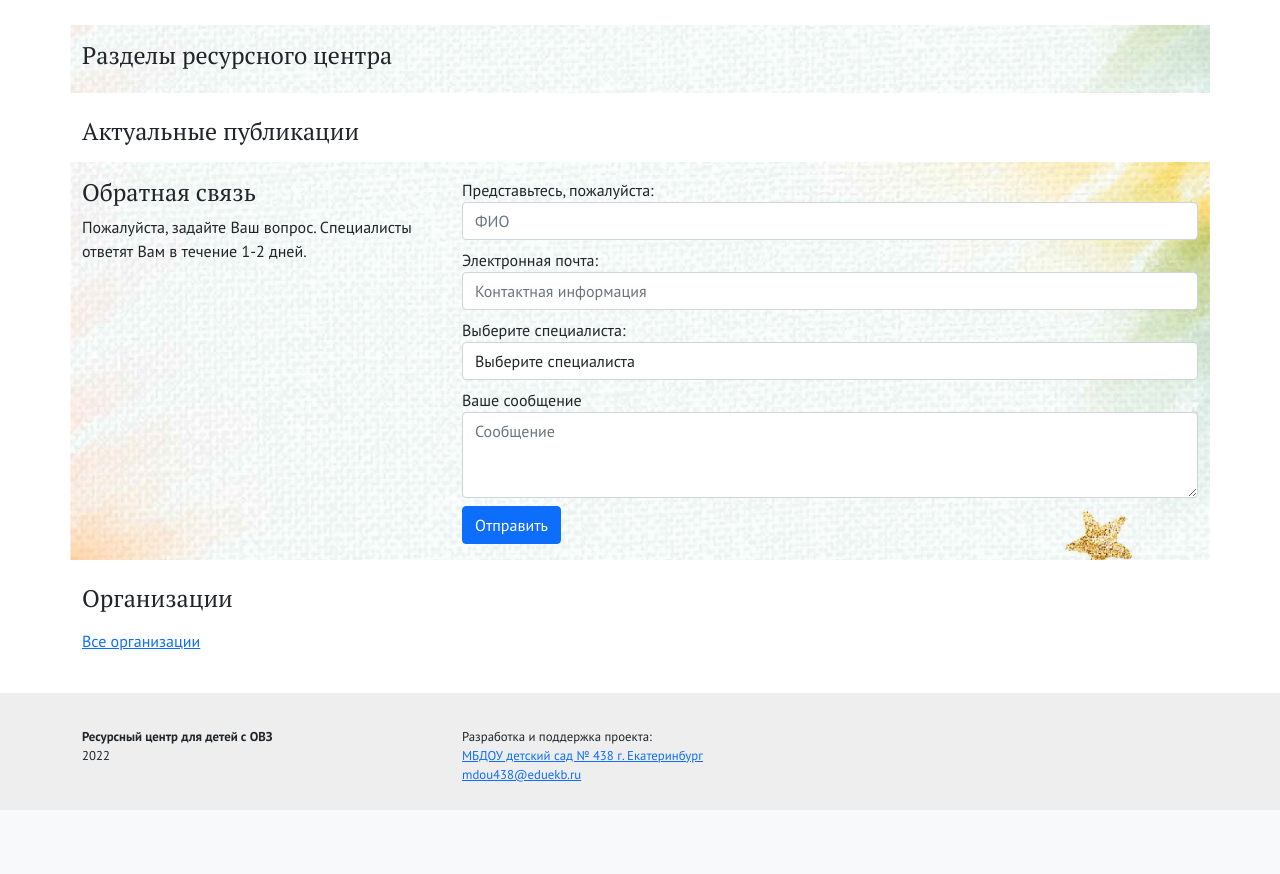
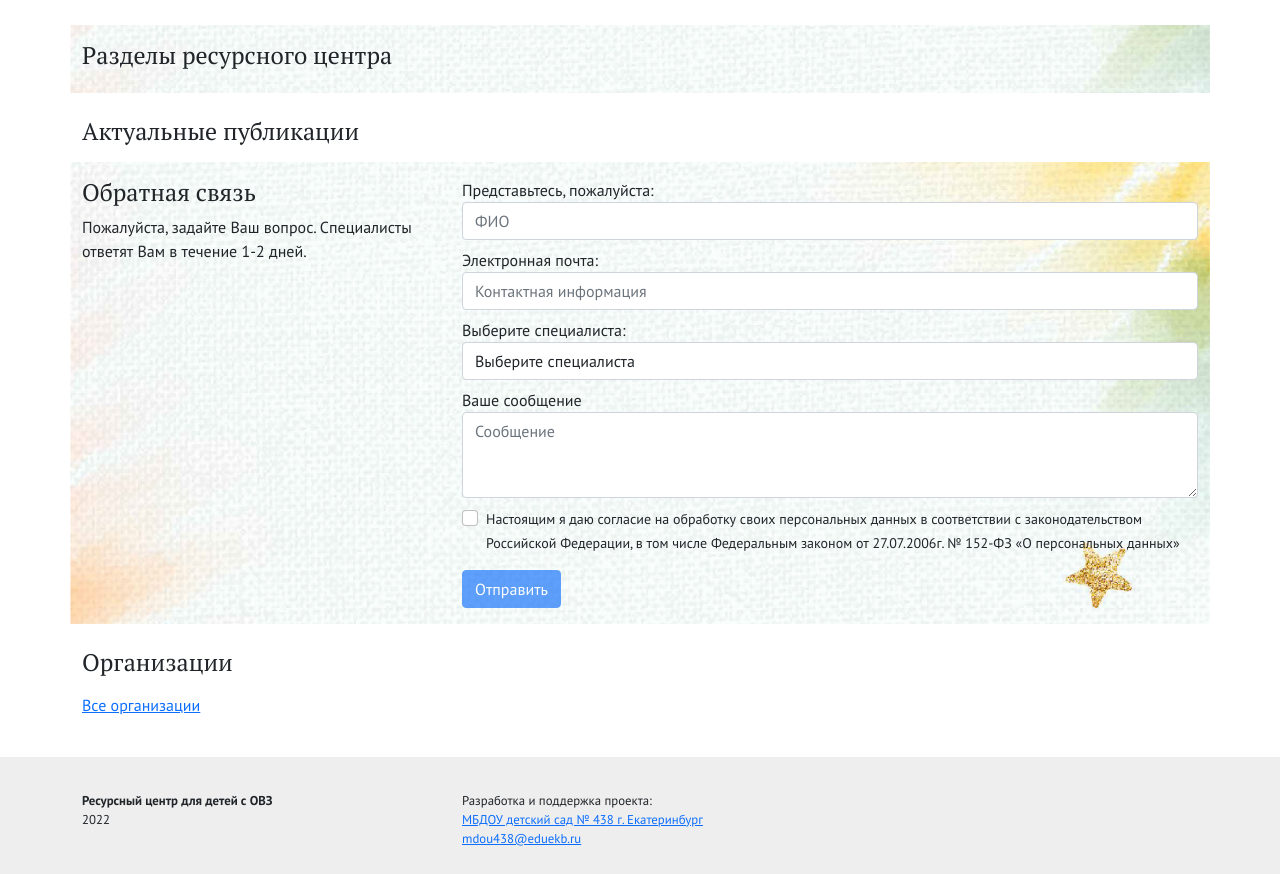
Before and after one commit to Ewald-Studio/recenter-backend, a Django app: page / in a window 1280 px wide. Shown: the part 403-1277 px from the top of the page. Before the commit the page ends 1185 px from the top, so only its background shows below. Run offline with Django 4.2, Linux system fonts and the light colour scheme; data that the repository does not hold is empty; some libraries are stand-ins or nearby versions.

Commit message:
PD checkbox

```diff
--- a/web/templates/index.html
+++ b/web/templates/index.html
@@ -45,7 +45,6 @@
   {% endfor %}
 </div>
 
-
 <!-- Feedback form -->
 <div class="row index-sections">
   <div class="col-md-4">
@@ -80,7 +79,11 @@
         <label for="message">Ваше сообщение</label>
         <textarea class="form-control" id="message" name="message" rows="3" placeholder="Сообщение" required></textarea>
       </div>
-      <button type="submit" class="btn btn-primary">Отправить</button>
+      <div class="form-group form-check mb-2">
+        <input type="checkbox" class="form-check-input" id="check" name="check" />
+        <p><small>Настоящим я даю согласие на обработку своих персональных данных в соответствии с законодательством Российской Федерации, в том числе Федеральным законом от 27.07.2006г. № 152-ФЗ «О персональных данных»</small></p>
+      </div>
+      <button type="submit" id="submit" class="btn btn-primary" disabled>Отправить</button>
     </form>
   </div>
 </div>
@@ -98,4 +101,13 @@
   <p><a href="{% url 'organization_list' %}">Все организации</a></p>
 </div>
 
+<script src="https://code.jquery.com/jquery-3.6.0.slim.min.js"></script>
+<script>
+  var checker = document.getElementById('check');
+  var sendbtn = document.getElementById('submit');
+  checker.onchange = function() {
+    sendbtn.disabled = !!!this.checked;
+  };
+</script>
+
 {% endblock %}
```
